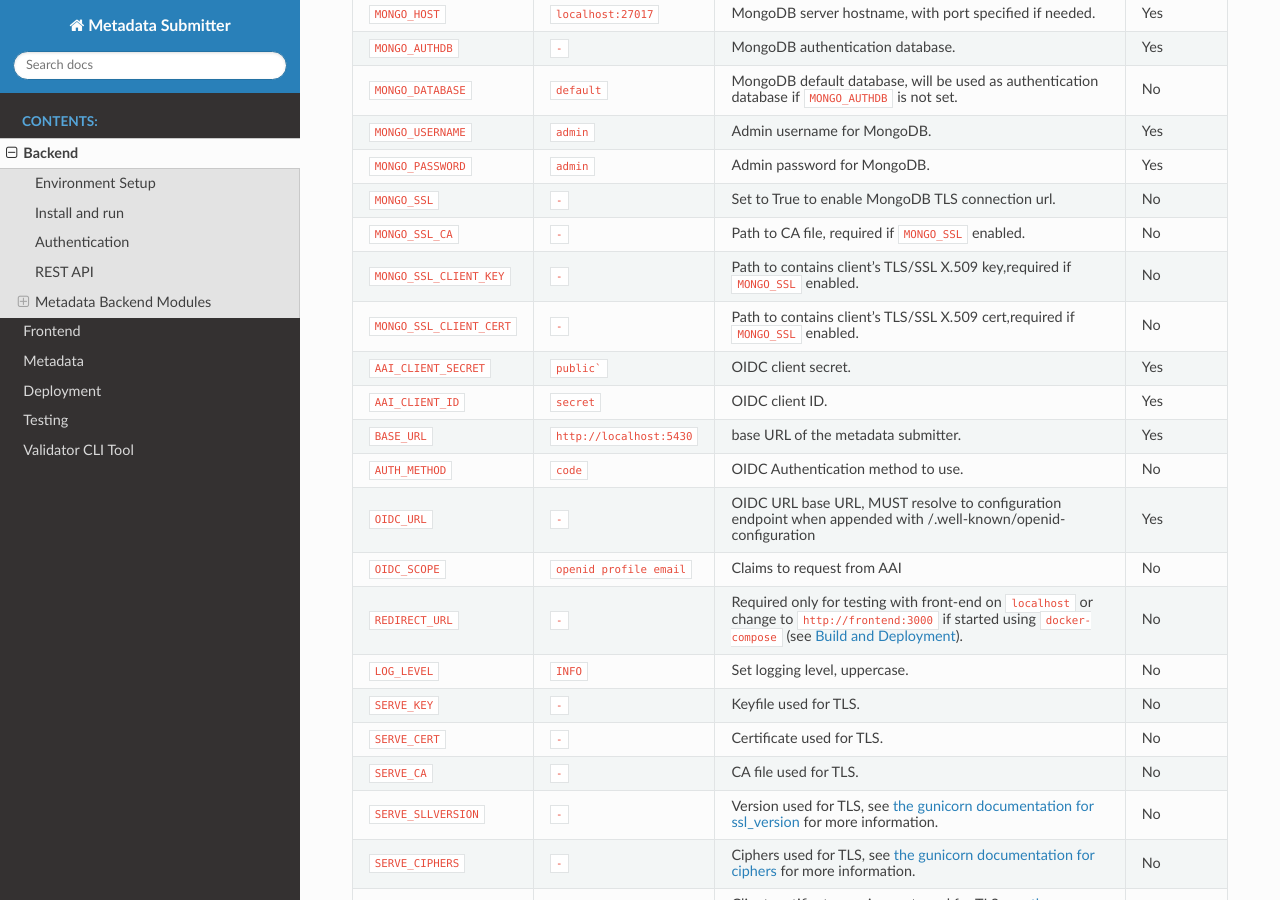
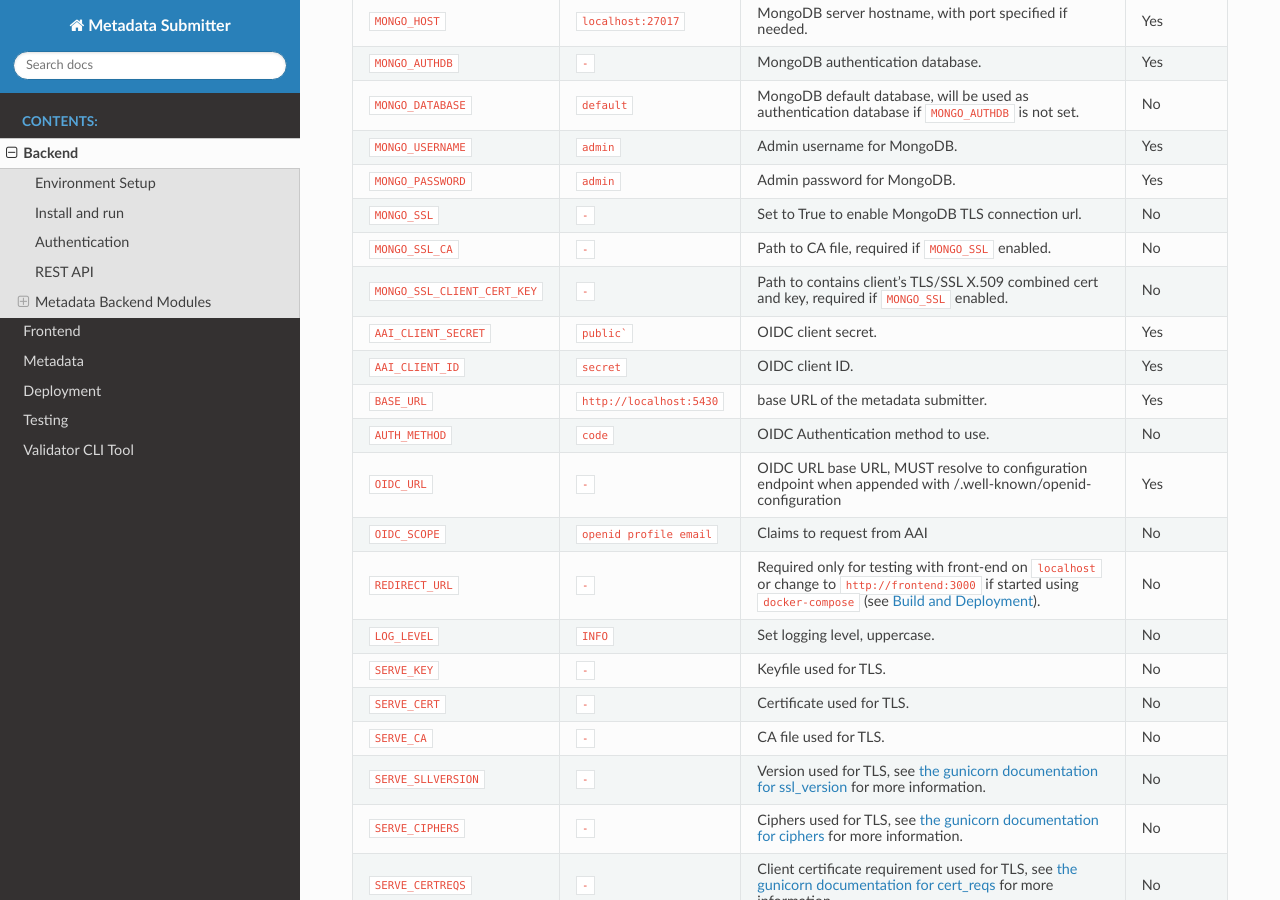
Before and after one commit to CSCfi/metadata-submitter, a Sphinx documentation site: the page built from docs/submitter.rst, in a window 1280 px wide and 900 px high, scrolled down 473 px. Built offline with Sphinx 7.4.7 and the Read the Docs theme 2.0.0, drawn with Linux system fonts in a browser that asks for light colours.

Commit message:
Update docs

````diff
--- a/docs/submitter.rst
+++ b/docs/submitter.rst
@@ -33,9 +33,8 @@ the table below.
 +--------------------------------+-------------------------------+-----------------------------------------------------------------------------------+-----------+
 | ``MONGO_SSL_CA``               | ``-``                         | Path to CA file, required if ``MONGO_SSL`` enabled.                               | No        |
 +--------------------------------+-------------------------------+-----------------------------------------------------------------------------------+-----------+
-| ``MONGO_SSL_CLIENT_KEY``       | ``-``                         | Path to contains client's TLS/SSL X.509 key,required if ``MONGO_SSL`` enabled.    | No        |
-+--------------------------------+-------------------------------+-----------------------------------------------------------------------------------+-----------+
-| ``MONGO_SSL_CLIENT_CERT``      | ``-``                         | Path to contains client's TLS/SSL X.509 cert,required if ``MONGO_SSL`` enabled.   | No        |
+| ``MONGO_SSL_CLIENT_CERT_KEY``  | ``-``                         | Path to contains client's TLS/SSL X.509 combined cert and key,                    |  No       |
+|                                |                               | required if ``MONGO_SSL`` enabled.                                                |           |
 +--------------------------------+-------------------------------+-----------------------------------------------------------------------------------+-----------+
 | ``AAI_CLIENT_SECRET``          | ``public```                   | OIDC client secret.                                                               | Yes       |
 +--------------------------------+-------------------------------+-----------------------------------------------------------------------------------+-----------+
````
Also changed, not shown: CHANGELOG.md (+5 -0 lines), 1 other file.
